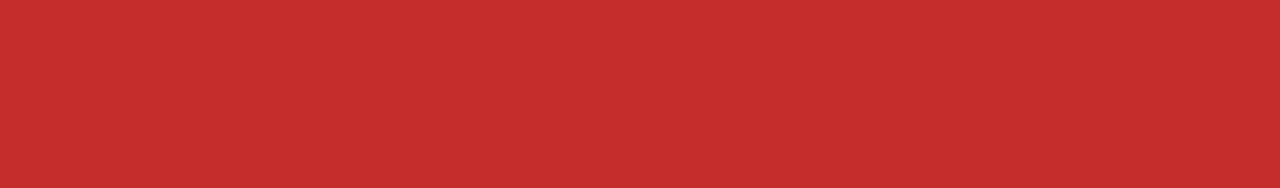
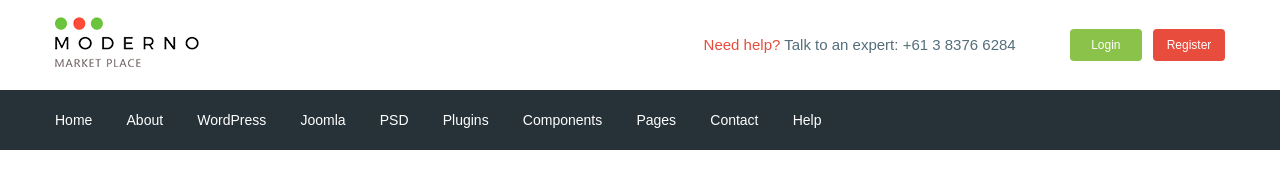
Before and after one commit to 108etep/moderno, a website: page app/index.html in a window 1280 px wide. Drawn offline with nearby package versions, Linux system fonts and the light colour scheme; files that its build step writes are made by us from their sources.

Commit message:
aded header

```diff
--- a/app/index.html
+++ b/app/index.html
@@ -5,13 +5,99 @@
     <meta http-equiv="X-UA-Compatible" content="IE=edge">
     <meta name="viewport" content="width=device-width, initial-scale=1.0">
     <title>Document</title>
+    <link href="https://fonts.googleapis.com/css2?family=Roboto:wght@500;700&display=swap" rel="stylesheet">
     <link rel="stylesheet" href="css/libs.min.css">
     <link rel="stylesheet" href="css/style.min.css">
 
 
 </head>
 <body>
+<header class="header">
+  <div class="header__top">
+    <div class="container">
+      <div class="header__top-inner">
+    <div class="header__logo">
+      <a href="#">
+      <img src="images/logo.png" alt="">
+      </a>
+    </div>
+    <div class="header__text">
+      <a href="#">
+        <span>Need help?</span>
+      </a>
+      Talk to an expert:
+       <a class="header__phone" href="tel:61383766284">+61 3 8376 6284</a>
+    </div>
+    <div class="header__box">
+      <a class="basket" href="#"></a>
+      <a class="header__btn header__btn-login" href="#">Login</a>
+      <a class="header__btn header__btn-register" href="#">Register</a>
+    </div>
+  </div>
+  </div>
+</div>
 
+<div class="header__menu">
+  <div class="container">
+    <nav class="menu">
+      <ul class="menu__list">
+        <li>
+          <a href="#">
+            Home
+        </a>
+        </li>
+        <li>
+          <a href="#">
+            About
+        </a>
+        </li>
+        <li>
+          <a href="#">
+            WordPress
+        </a>
+        </li>
+        <li>
+          <a href="#">
+            Joomla
+        </a>
+        </li>
+        <li>
+          <a href="#">
+            PSD
+        </a>
+        </li>
+        <li>
+          <a href="#">
+            Plugins
+        </a>
+        </li>
+        <li>
+          <a href="#">
+            Components
+        </a>
+        </li>
+        <li>
+          <a href="#">
+            Pages
+        </a>
+        </li>
+        <li>
+          <a href="#">
+            Contact
+        </a>
+        </li>
+        <li>
+          <a href="#">
+            Help
+        </a>
+        </li>
+      </ul>
+    </nav>
+  </div>
+</div>
+
+
+</header>
 
 
   <script src="https://ajax.googleapis.com/ajax/libs/jquery/3.6.0/jquery.min.js"></script>
--- /dev/null
+++ b/app/scss/_fonts.scss
@@ -0,0 +1,7 @@
+@font-face {
+    font-family: "Roboto-Regular", sans-serif;
+    src: url("../fonts/Roboto-Regular.woff2") format("woff2"),
+         url("../fonts/Roboto-Regular.woff") format("woff");
+
+    font-display: swap;
+}
--- /dev/null
+++ b/app/scss/_global.scss
@@ -0,0 +1,32 @@
+html{
+    box-sizing: border-box;
+}
+*,
+*::before,
+*::after{
+    box-sizing: inherit;
+}
+a{
+    display:inline-block;
+    text-decoration: none;
+    color: $text ;
+}
+ul,
+li{
+    margin: 0;
+    padding: 0;
+    list-style: none;
+}
+body{
+font-family: 'Roboto-Regular', sans-serif;
+font-weight: 400;
+font-size: 15px;
+line-height: 24px;
+color: $text ;
+
+}
+.container{
+    max-width: 1200px;
+    margin: 0 auto;
+    padding: 0 15px;
+}
--- /dev/null
+++ b/app/scss/_vars.scss
@@ -0,0 +1,4 @@
+$text: #546e7a;
+$red: #e74c3c;
+$green: #8bc34a;
+$bg: #263238;
--- a/app/scss/style.scss
+++ b/app/scss/style.scss
@@ -1,14 +1,54 @@
-html{
-    box-sizing: border-box;
+@import "_vars";
+@import "global";
+@import "fonts";
+
+.header__top-inner {
+    display: flex;
+    justify-content: space-between;
+    height: 90px;
+    align-items: center;
 }
-*,
-*::before,
-*::after{
-    box-sizing: border-box;
+.header__text {
+    margin-left: auto;
+    margin-right: 50px;
+    span {
+        color: $red;
+    }
 }
-body{
-    background-color: rgb(197, 44, 44);
+
+.header__btn {
+    padding: 4px;
+    width: 72px;
+    border-radius: 4px;
+    text-align: center;
+    color: #fff;
+    font-size: 12px;
 }
-.a{
-    color: rgb(184, 48, 48);
+.header__btn-login {
+    background-color: $green;
 }
+.header__btn-register {
+    background-color: $red;
+    margin-left: 7px;
+}
+.header__menu{
+    background-color: $bg;
+
+}
+.menu{
+    display: flex;
+    align-items: center;
+    height: 60px;
+}
+.menu__list{
+    li{
+        display: inline-block;
+        & + li{
+            margin-left: 30px;
+        }
+    }
+    a{
+        color: #fff;
+        font-size: 14px;
+    }
+}
--- a/gulpfile.js
+++ b/gulpfile.js
@@ -8,7 +8,7 @@ let gulp = require('gulp'),
     cssmin = require('gulp-cssmin');
 
 gulp.task('sass', function(){
-    return gulp.src('app/scss/style.scss')
+    return gulp.src('app/scss/**/*.scss')
      .pipe(sass({outputStyle: 'compressed'}))
      .pipe(rename({suffix : '.min'}))
      .pipe( auroprefixer({
@@ -59,7 +59,7 @@ gulp.task('browser-sync', function() {
 });
 
 gulp.task('watch', function(){
-  gulp.watch('app/scss/style.scss', gulp.parallel('sass'))
+  gulp.watch('app/scss/**/*.scss', gulp.parallel('sass'))
   gulp.watch('app/*.html', gulp.parallel('html'))
   gulp.watch('app/js/*.js', gulp.parallel('js'))
 });
```
Also changed, not shown: app/fonts/Roboto-Regular.woff (added), app/fonts/Roboto-Regular.woff2 (added), app/images/logo.png (added).
